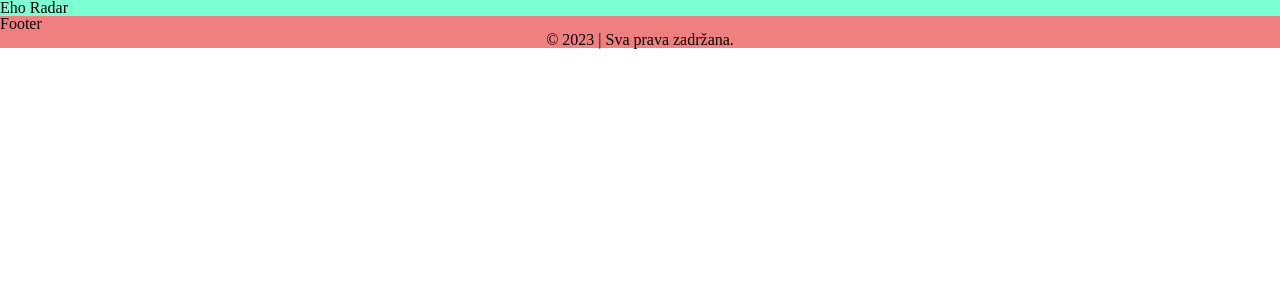
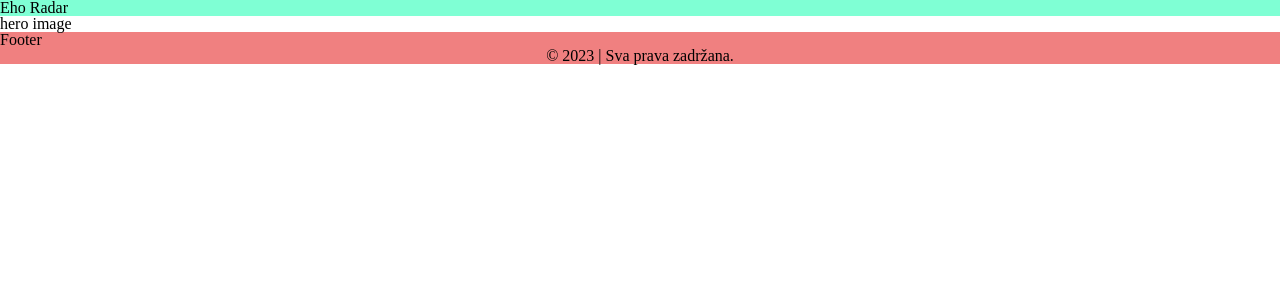
Before and after one commit to stakic-igor/ehoradar, a React (Create React App) app: page / in a window 1280 px wide. Shown: the top 300 px of the page. Built offline with nearby package versions, Linux system fonts and the light colour scheme.

Commit message:
Add heroSection component and scss

```diff
--- a/src/App.js
+++ b/src/App.js
@@ -1,10 +1,12 @@
 import Header from "./components/Header";
+import HeroSection from "./components/HeroSection";
 import Footer from "./components/Footer";
 
 function App() {
   return (
     <>
       <Header />
+      <HeroSection />
       <Footer />
     </>
   );
--- /dev/null
+++ b/src/components/HeroSection.js
@@ -0,0 +1,9 @@
+const HeroSection = () => {
+    return (
+        <section className="hero">
+            hero image
+        </section>
+    );
+};
+
+export default HeroSection;
--- a/src/scss/style.scss
+++ b/src/scss/style.scss
@@ -6,6 +6,7 @@
         'modules/typography';
 
 @import 'layout/header',
+        'layout/hero-section',
         'layout/events',
         'layout/yt-videos',
         'layout/footer-and-copyright';
```
Also changed, not shown: src/scss/layout/_hero-section.scss (added).
